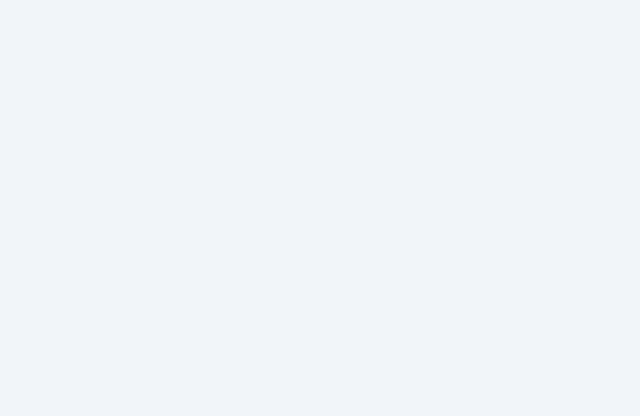
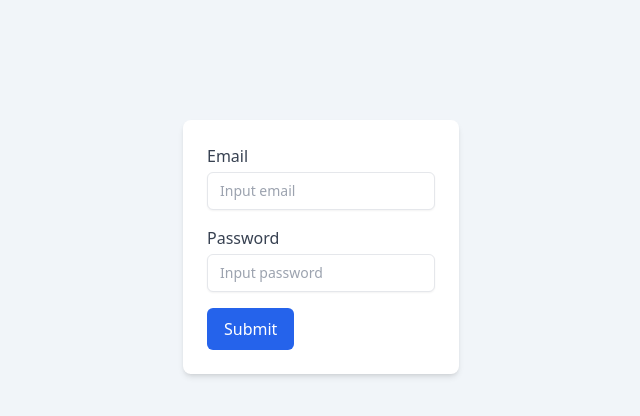
Before and after one commit to peapaa/Admin-dashbroad-mui, a React (Vite) app: page /login in a window 1280 px wide. Before the commit this address had no page. Shown: the top 416 px of the page, without its empty margins (319-959 px from the left). Built offline with nearby package versions, Linux system fonts and the light colour scheme.

Commit message:
add login logic

```diff
--- a/src/App.tsx
+++ b/src/App.tsx
@@ -1,6 +1,6 @@
 import { Route, Routes } from "react-router-dom";
 import Dashbroad from "./pages/Dashbroad/Dashbroad";
-import Content from "./pages/Dashbroad/User/Content";
+import Content from "./pages/Dashbroad/UserManager/Content";
 import Main from "./pages/Dashbroad/Main/Main";
 import UserInsight from "./pages/Dashbroad/UserInsight/UserInsight";
 import Address from "./pages/Dashbroad/Address/Address";
@@ -9,12 +9,15 @@ import Purchars from "./pages/Dashbroad/Purchars/Purchars";
 import Roles from "./pages/Dashbroad/Roles/Roles";
 import Tag from "./pages/Dashbroad/Tags/Tag";
 import AdminPage from "./pages/Dashbroad/AdminPage";
+import Login from "./pages/Registration/Login";
 function App() {
   return (
     <div className="flex justify-center app">
       <div className="min-w-[1024px] max-w-[1440px] w-full container">
         <Routes>
           <Route path="/" element={<AdminPage />}></Route>
+          <Route path="/login" element={<Login />}></Route>
+
           <Route
             path="/admin/users"
             element={
--- a/src/components/Header.tsx
+++ b/src/components/Header.tsx
@@ -8,7 +8,6 @@ import {
   Typography,
 } from "@mui/material";
 import logo from "../assets/images/header-logo/logo.png";
-import avatar from "../assets/images/header-logo/avatar.png";
 import Person2OutlinedIcon from "@mui/icons-material/Person2Outlined";
 import React from "react";
 import { useTheme } from "@mui/material/styles";
@@ -17,6 +16,7 @@ import NotificationsNoneIcon from "@mui/icons-material/NotificationsNone";
 import ExpandMoreIcon from "@mui/icons-material/ExpandMore";
 import ManageAccountsOutlinedIcon from "@mui/icons-material/ManageAccountsOutlined";
 import LoginOutlinedIcon from "@mui/icons-material/LoginOutlined";
+import { User } from "../pages/Registration/Login";
 
 const Header: React.FC = () => {
   const theme = useTheme();
@@ -28,6 +28,9 @@ const Header: React.FC = () => {
   const handleClose = () => {
     setAnchorEl(null);
   };
+
+  const data = sessionStorage.getItem("UserCurrent");
+  const user: User | null = data ? JSON.parse(data) : null;
   return (
     <Box
       display="flex"
@@ -76,7 +79,7 @@ const Header: React.FC = () => {
           </Box>
           <Box display="flex" alignItems="center">
             <img
-              src={avatar}
+              src={user?.avatar}
               alt="avatar"
               style={{ marginLeft: 20, marginRight: 10, cursor: "pointer" }}
             />
@@ -88,9 +91,7 @@ const Header: React.FC = () => {
               onClick={handleClick}
               style={{ padding: 0 }}
             >
-              <Typography style={{ color: "#475569" }}>
-                Digital Creative
-              </Typography>
+              <Typography style={{ color: "#475569" }}>{user?.name}</Typography>
               <ExpandMoreIcon style={{ color: "#64748B" }} />
             </Button>
             <Menu
--- a/src/components/SideBar.tsx
+++ b/src/components/SideBar.tsx
@@ -16,6 +16,8 @@ const Item = ({ title, to }: { title: string; to: string }) => {
   const isActive = location.pathname === to;
   return (
     <ListItemButton
+      component={Link}
+      to={to}
       sx={{
         paddingLeft: "48px",
         color: isActive
@@ -23,7 +25,6 @@ const Item = ({ title, to }: { title: string; to: string }) => {
           : `${theme.palette.textColor?.main}`,
       }}
     >
-      <Link to={to}>
       <Typography
         sx={{
           fontWeight: isActive ? "bold" : "normal",
@@ -31,7 +32,6 @@ const Item = ({ title, to }: { title: string; to: string }) => {
       >
         {title}
       </Typography>
-      </Link>
     </ListItemButton>
   );
 };
--- a/src/pages/Dashbroad/User/TableUserDetail.tsx
+++ b/src/pages/Dashbroad/UserManager/TableUserDetail.tsx
@@ -211,7 +211,7 @@ function EnhancedTableHead(props: EnhancedTableProps) {
 
 export default function TableUserDetail() {
   const [order, setOrder] = React.useState<Order>("asc");
-  const [orderBy, setOrderBy] = React.useState<keyof Data>("avatar");
+  const [orderBy, setOrderBy] = React.useState<keyof Data>("id");
   const [selected, setSelected] = React.useState<readonly number[]>([]);
   // const [page] = React.useState(0);
   const [page, setPage] = React.useState(0);
@@ -362,6 +362,7 @@ export default function TableUserDetail() {
                             sx={{
                               padding: { md: "0", lg: "8px" },
                             }}
+                            onClick={(event) => event.stopPropagation()}
                           >
                             <IoIosMore />
                           </IconButton>
@@ -371,18 +372,23 @@ export default function TableUserDetail() {
                             sx={{
                               padding: { md: "0", lg: "8px" },
                             }}
+                            onClick={(event) => event.stopPropagation()}
                           >
                             <VisibilityOutlinedIcon />
                           </IconButton>
                         </Tooltip>
 
                         <Tooltip title="Edit">
-                          <IconButton>
+                          <IconButton
+                            onClick={(event) => event.stopPropagation()}
+                          >
                             <LiaEditSolid />
                           </IconButton>
                         </Tooltip>
                         <Tooltip title="Delete">
-                          <IconButton>
+                          <IconButton
+                            onClick={(event) => event.stopPropagation()}
+                          >
                             <RiDeleteBinLine />
                           </IconButton>
                         </Tooltip>
--- /dev/null
+++ b/src/pages/Registration/Login.tsx
@@ -0,0 +1,92 @@
+import { useState } from "react";
+import avatarUser from "../../assets/images/header-logo/avatar.png";
+import { useNavigate } from "react-router-dom";
+import { Alert, Button } from "@mui/material";
+export interface User {
+  name: string;
+  email: string;
+  id: string;
+  role: string;
+  time: string;
+  date: string;
+  expiration: number;
+  avatar?: string;
+  active: string;
+}
+
+interface UserLogin {
+  email: string;
+  password: string;
+}
+
+const Login = () => {
+  const navigate = useNavigate();
+  const dataUser: User[] = [
+    {
+      name: "Thien admin123",
+      email: "admin@gmail.com",
+      id: "thien123",
+      role: "admin",
+      time: "10000",
+      date: "17/07/2024",
+      expiration: 10000,
+      avatar: avatarUser,
+      active: "active",
+    },
+  ];
+  const [userLogin, setUserLogin] = useState<UserLogin>({
+    email: "",
+    password: "",
+  });
+  console.log(userLogin);
+  const handleSubmit = () => {
+    if (userLogin.email === dataUser[0].email && userLogin.password) {
+      sessionStorage.setItem("UserCurrent", JSON.stringify(dataUser[0]));
+      const data = sessionStorage.getItem("UserCurrent");
+      const user: User | null = data ? JSON.parse(data) : null;
+      if (user?.active === "active") {
+        <Alert severity="success">Login susscessfully</Alert>;
+        navigate("/admin/users");
+      }
+    }
+  };
+  return (
+    <div className="flex flex-col items-center mt-20 ">
+      <div className="max-w-md mx-auto mt-10 p-6 bg-white rounded-lg shadow-md">
+        <label className="block">
+          <span className="text-gray-700">Email</span>
+          <input
+            type="text"
+            placeholder="Input email"
+            className="mt-1 block w-full px-3 py-2 border rounded-md shadow-sm focus:outline-none focus:ring-blue-500 focus:border-blue-500 sm:text-sm"
+            value={userLogin.email}
+            onChange={(e) =>
+              setUserLogin({ ...userLogin, email: e.target.value })
+            }
+          />
+        </label>
+        <label className="block mt-4">
+          <span className="text-gray-700">Password</span>
+          <input
+            type="password"
+            placeholder="Input password"
+            className="mt-1 block w-full px-3 py-2 border rounded-md shadow-sm focus:outline-none focus:ring-blue-500 focus:border-blue-500 sm:text-sm"
+            value={userLogin.password}
+            onChange={(e) =>
+              setUserLogin({ ...userLogin, password: e.target.value })
+            }
+          />
+        </label>
+        <button
+          type="button"
+          className="mt-4 inline-flex items-center px-4 py-2 border border-transparent text-base font-medium rounded-md text-white bg-blue-600 hover:bg-blue-700 focus:outline-none focus:ring-2 focus:ring-offset-2 focus:ring-blue-500"
+          onClick={() => handleSubmit()}
+        >
+          Submit
+        </button>
+      </div>
+    </div>
+  );
+};
+
+export default Login;
--- /dev/null
+++ b/src/pages/UserInfo/Account/Account.tsx
@@ -0,0 +1,5 @@
+const Account = () => {
+  return <div>Account</div>;
+};
+
+export default Account;
--- /dev/null
+++ b/src/pages/UserInfo/Profile/Profile.tsx
@@ -0,0 +1,5 @@
+const Profile = () => {
+  return <div>Profile</div>;
+};
+
+export default Profile;
```
Also changed, not shown: src/pages/Dashbroad/UserManager/Content.tsx (renamed from src/pages/Dashbroad/User/Content.tsx), src/pages/Dashbroad/UserManager/CustomTablePagination.tsx (renamed from src/pages/Dashbroad/User/CustomTablePagination.tsx), src/pages/Dashbroad/UserManager/NavUser.tsx (renamed from src/pages/Dashbroad/User/NavUser.tsx), src/pages/Dashbroad/UserManager/UserInfo.tsx (renamed from src/pages/Dashbroad/User/UserInfo.tsx). Lines whose indentation alone changed are shown as unchanged.
